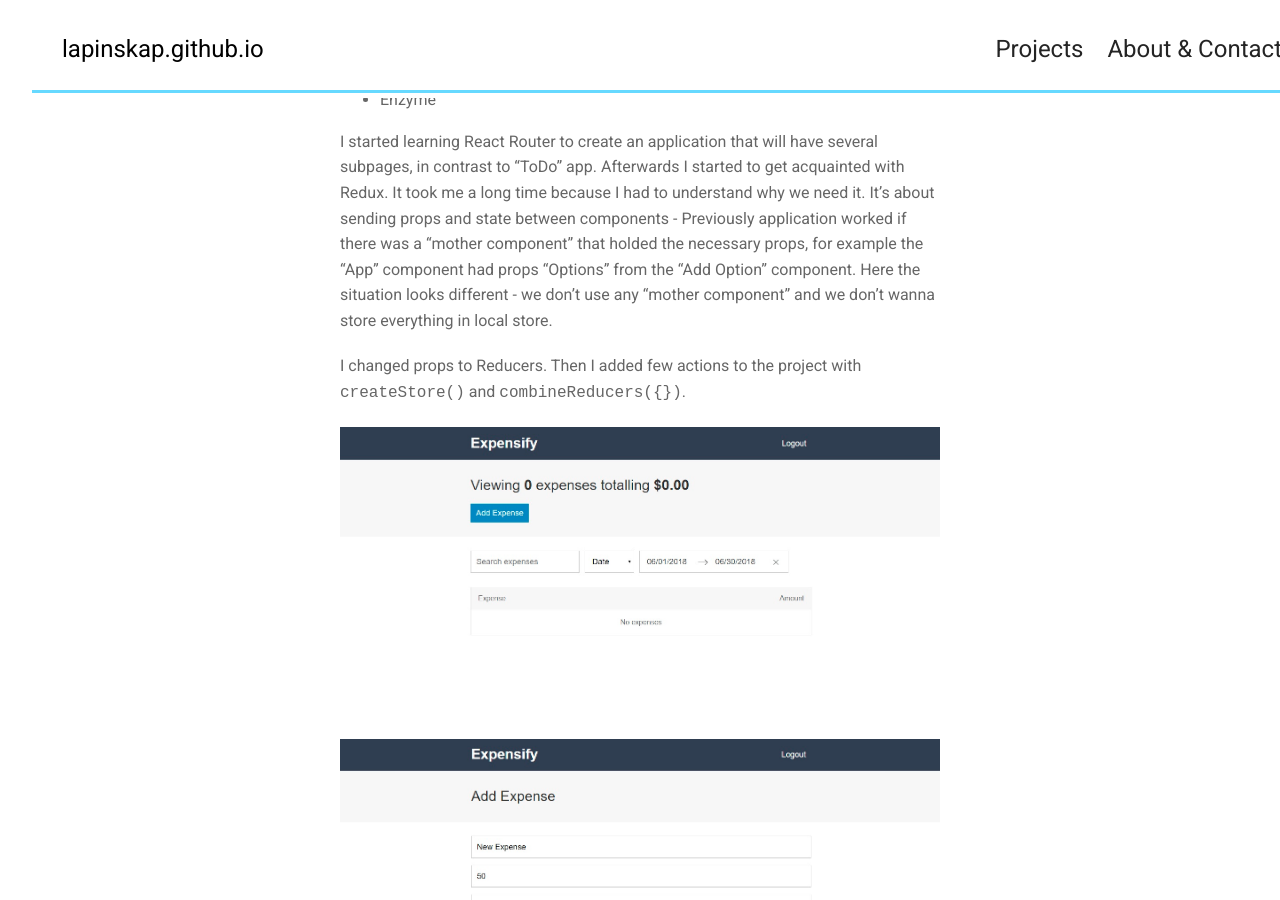
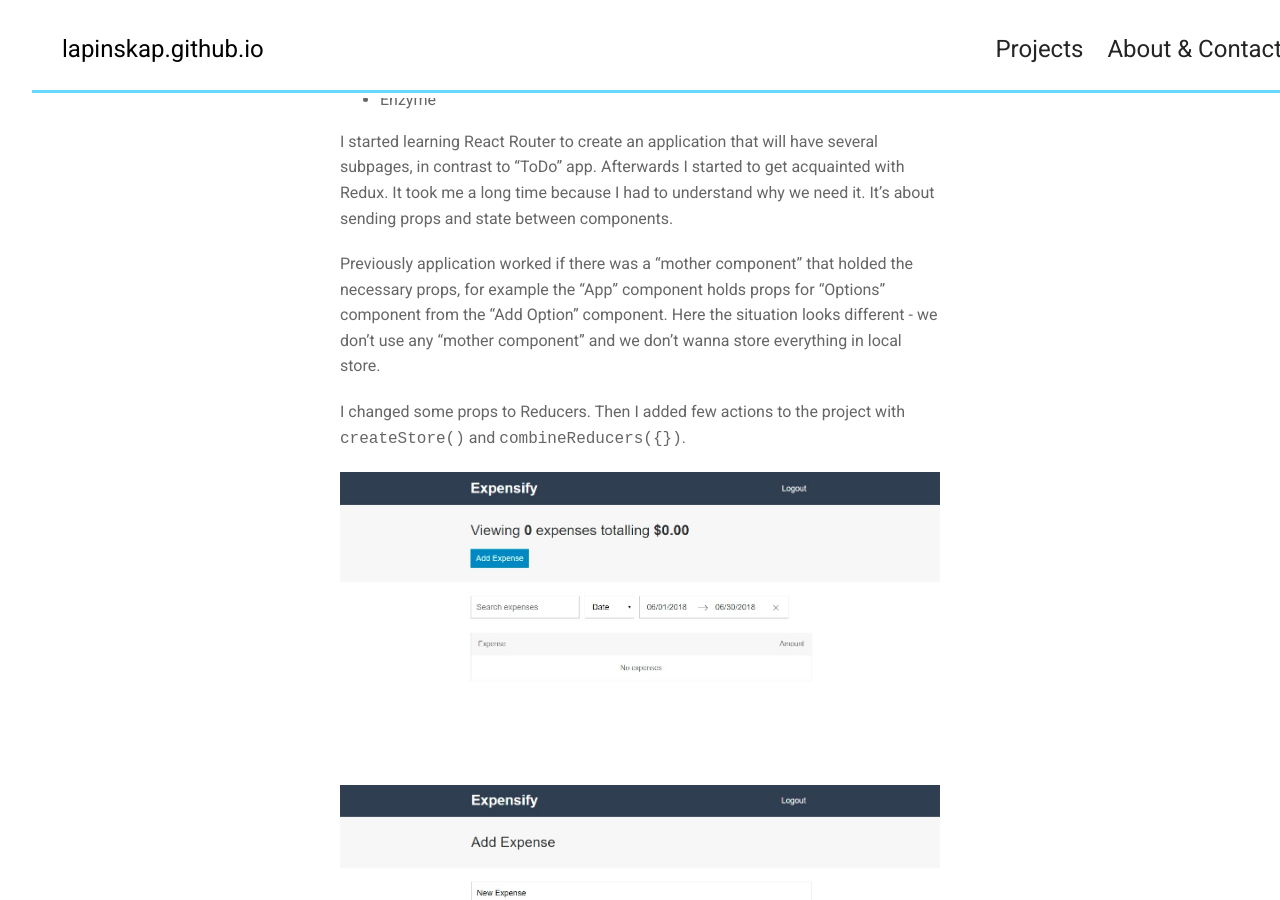
Before and after one commit to lapinskap/lapinskap.github.io, a Jekyll site: the page built from projects/proj-2.md, in a window 1280 px wide and 900 px high, scrolled down 868 px. Built offline with Jekyll 4.4.1, drawn with Linux system fonts in a browser that asks for light colours; nearby versions of some CDN libraries; comment, search, counter and statistics services are not loaded.

Commit message:
change description of project 2

```diff
--- a/pages/about.html
+++ b/pages/about.html
@@ -20,6 +20,6 @@
     }
 </style>
 
-          You can find me there:
+          You can find me here:
 
 {% include footer.html %}
--- a/projects/proj-2.md
+++ b/projects/proj-2.md
@@ -31,9 +31,11 @@
 * Jest
 * Enzyme
 
-I started learning React Router to create an application that will have several subpages, in contrast to "ToDo" app. Afterwards I started to get acquainted with Redux. It took me a long time because I had to understand why we need it. It's about sending props and state between components - Previously application worked if there was a "mother component" that holded the necessary props, for example the "App" component had props "Options" from the "Add Option" component. Here the situation looks different - we don't use any "mother component" and we don't wanna store everything in local store.
+I started learning React Router to create an application that will have several subpages, in contrast to "ToDo" app. Afterwards I started to get acquainted with Redux. It took me a long time because I had to understand why we need it. It's about sending props and state between components.
 
-I changed props to Reducers. Then I added few actions to the project with `createStore()` and `combineReducers({})`.
+ Previously application worked if there was a "mother component" that holded the necessary props, for example the "App" component holds props for "Options" component from the "Add Option" component. Here the situation looks different - we don't use any "mother component" and we don't wanna store everything in local store.
+
+I changed some props to Reducers. Then I added few actions to the project with `createStore()` and `combineReducers({})`.
 
 {% include image.html url="http://www.gratisography.com" image="projects/proj-2/stretch.jpg" %}
 
```
